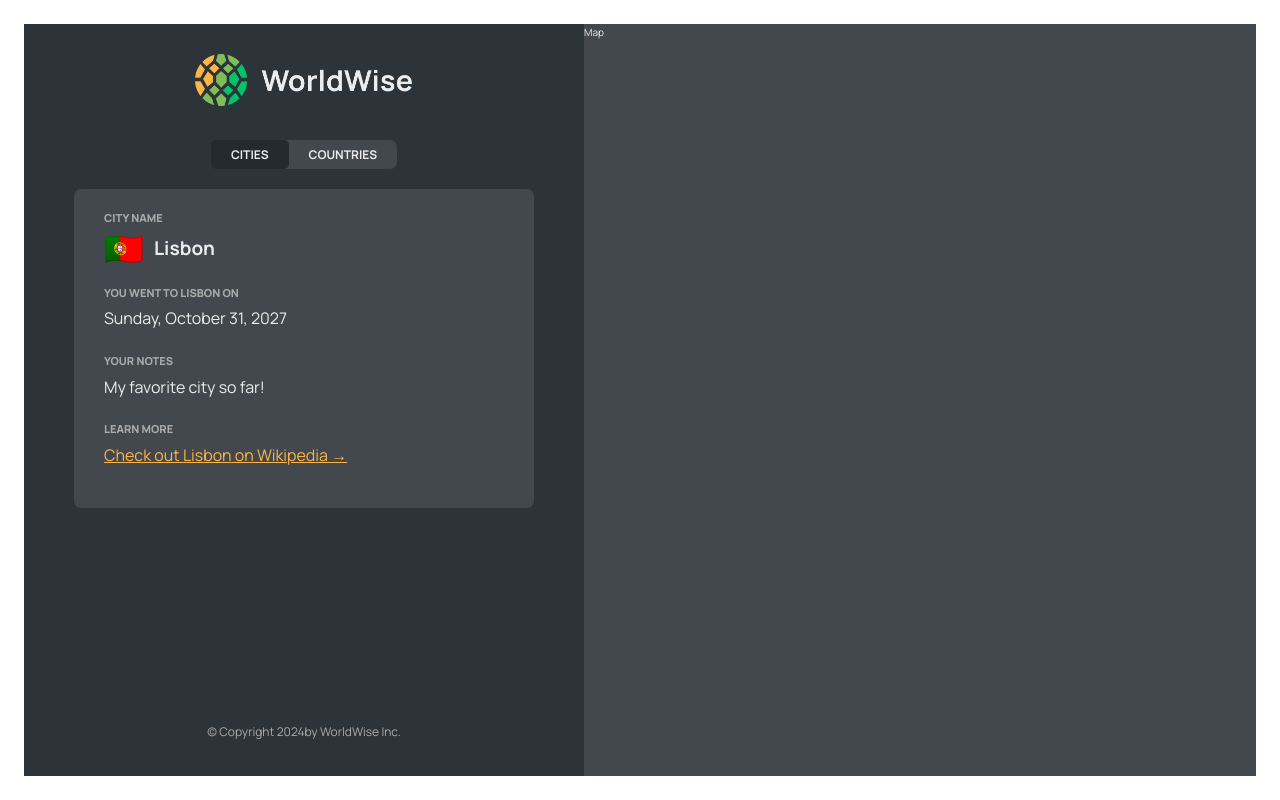
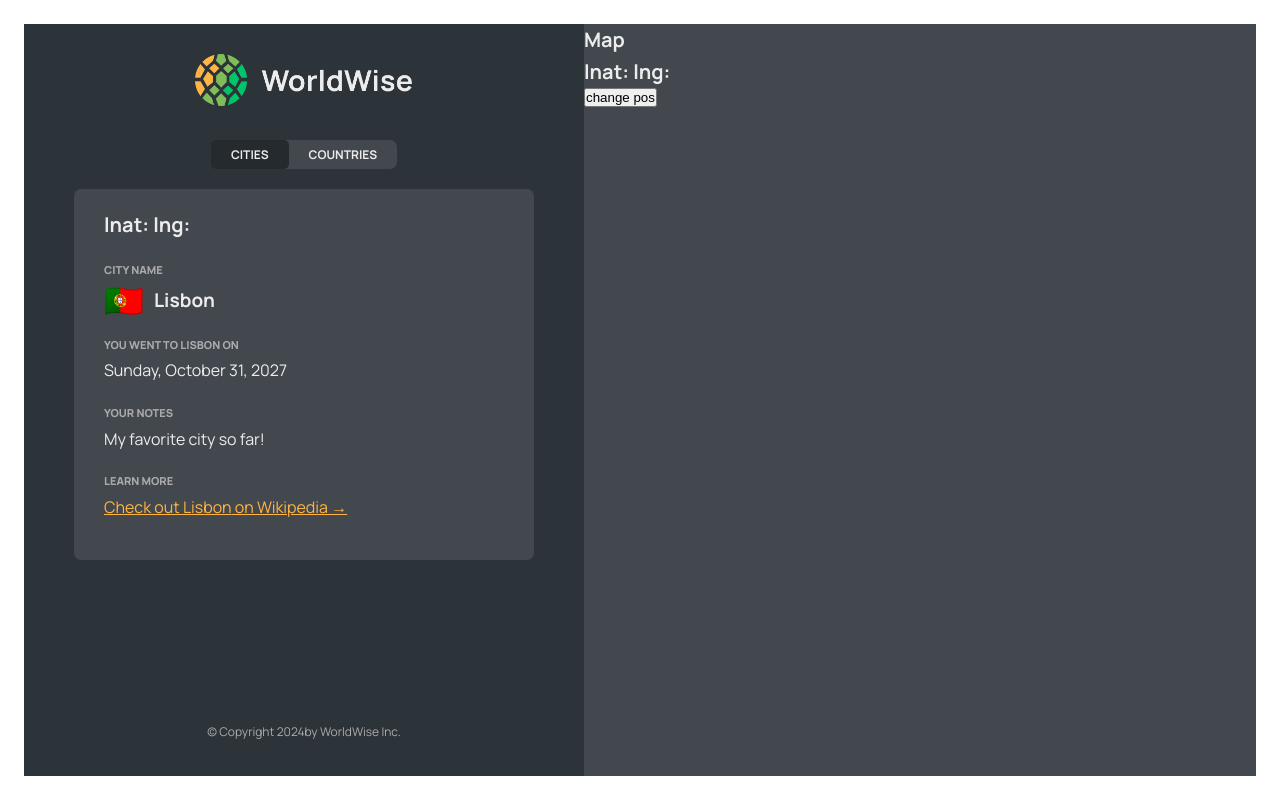
Before and after one commit to ZBl0ody/World-Wise, a React (Vite) app: page /app/cities/17806751 in a window 1280 px wide. Built offline with nearby package versions, Linux system fonts and the light colour scheme; data requests are answered from the project's data file.

Commit message:
url_params

```diff
--- a/src/components/City.jsx
+++ b/src/components/City.jsx
@@ -1,4 +1,4 @@
-import { useParams } from "react-router-dom";
+import { useParams, useSearchParams } from "react-router-dom";
 import styles from "./City.module.css";
 
 const formatDate = (date) =>
@@ -18,11 +18,18 @@
     date: "2027-10-31T15:59:59.138Z",
     notes: "My favorite city so far!",
   };
+  const [searchParams, setSearchParams] = useSearchParams();
+  const lat = searchParams.get("lat");
+  const lng = searchParams.get("lng");
 
   const { cityName, emoji, date, notes } = currentCity;
 
   return (
     <div className={styles.city}>
+      <h1>
+        lnat:{lat} lng:{lng}
+      </h1>
+
       <div className={styles.row}>
         <h6>City name</h6>
         <h3>
--- a/src/components/CityItem.jsx
+++ b/src/components/CityItem.jsx
@@ -8,10 +8,13 @@
     year: "numeric",
   }).format(new Date(date));
 const CityItem = ({ city }) => {
-  const { cityName, emoji, date, id } = city;
+  const { cityName, emoji, date, id, position } = city;
   return (
     <li>
-      <Link className={styles.cityItem} to={`${id}`}>
+      <Link
+        className={styles.cityItem}
+        to={`${id}?lat=${position.lat}&lng=${position.lng}`}
+      >
         <span className={styles.emoji}>{emoji}</span>
         <h3 className={styles.name}>{city.cityName}</h3>
         <time className={styles.date}>{formatDate(date)}</time>
--- a/src/components/Map.jsx
+++ b/src/components/Map.jsx
@@ -1,8 +1,26 @@
 import React from "react";
 import styles from "./Map.module.css";
+import { useSearchParams } from "react-router-dom";
 
 const Map = () => {
-  return <div className={styles.mapContainer}>Map</div>;
+  const [searchParams, setSearchParams] = useSearchParams();
+  const lat = searchParams.get("lat");
+  const lng = searchParams.get("lng");
+  return (
+    <div className={styles.mapContainer}>
+      <h1>Map</h1>
+      <h1>
+        lnat:{lat} lng:{lng}
+      </h1>
+      <button
+        onClick={() => {
+          setSearchParams({ lat: "23", lng: "25" });
+        }}
+      >
+        change pos
+      </button>
+    </div>
+  );
 };
 
 export default Map;
```
